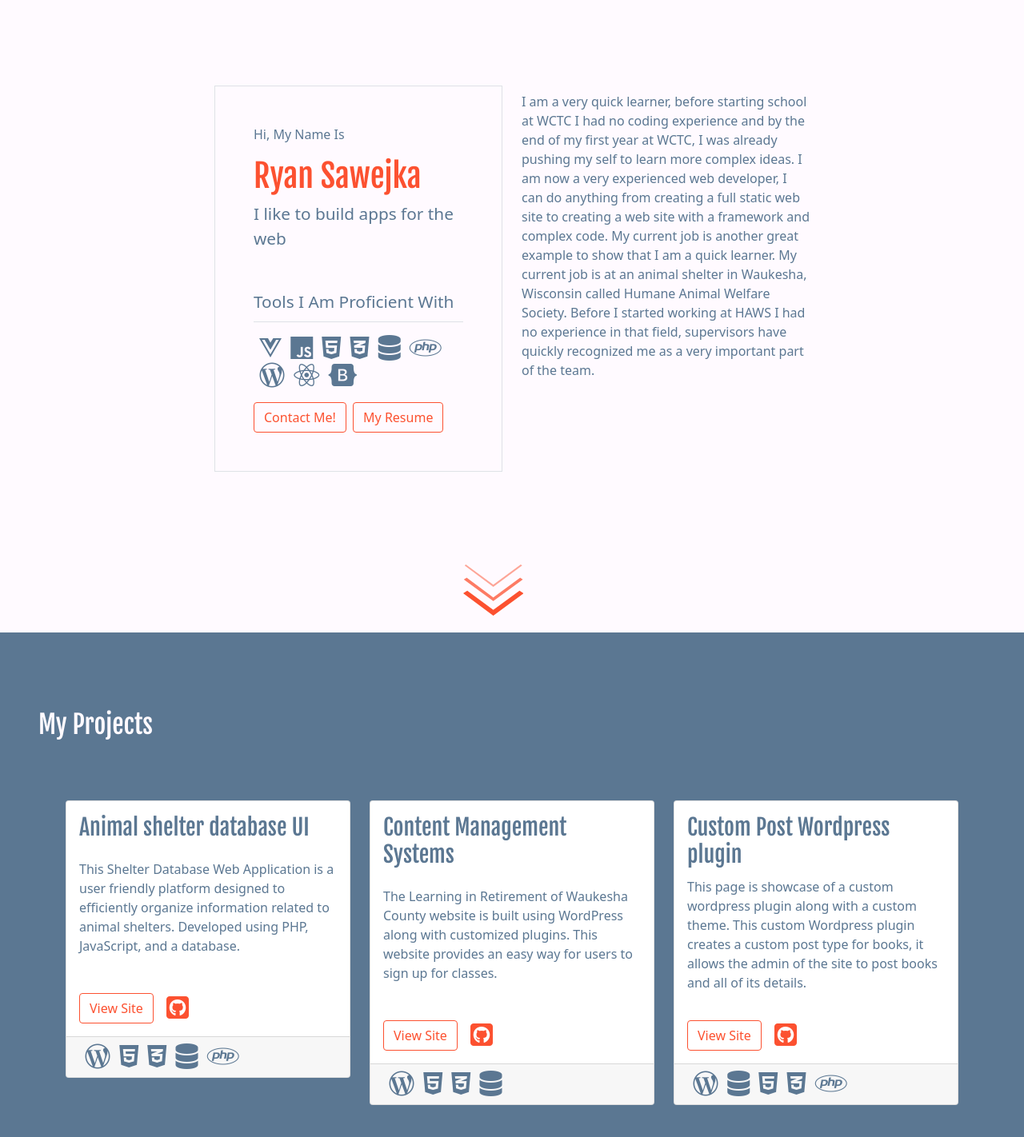
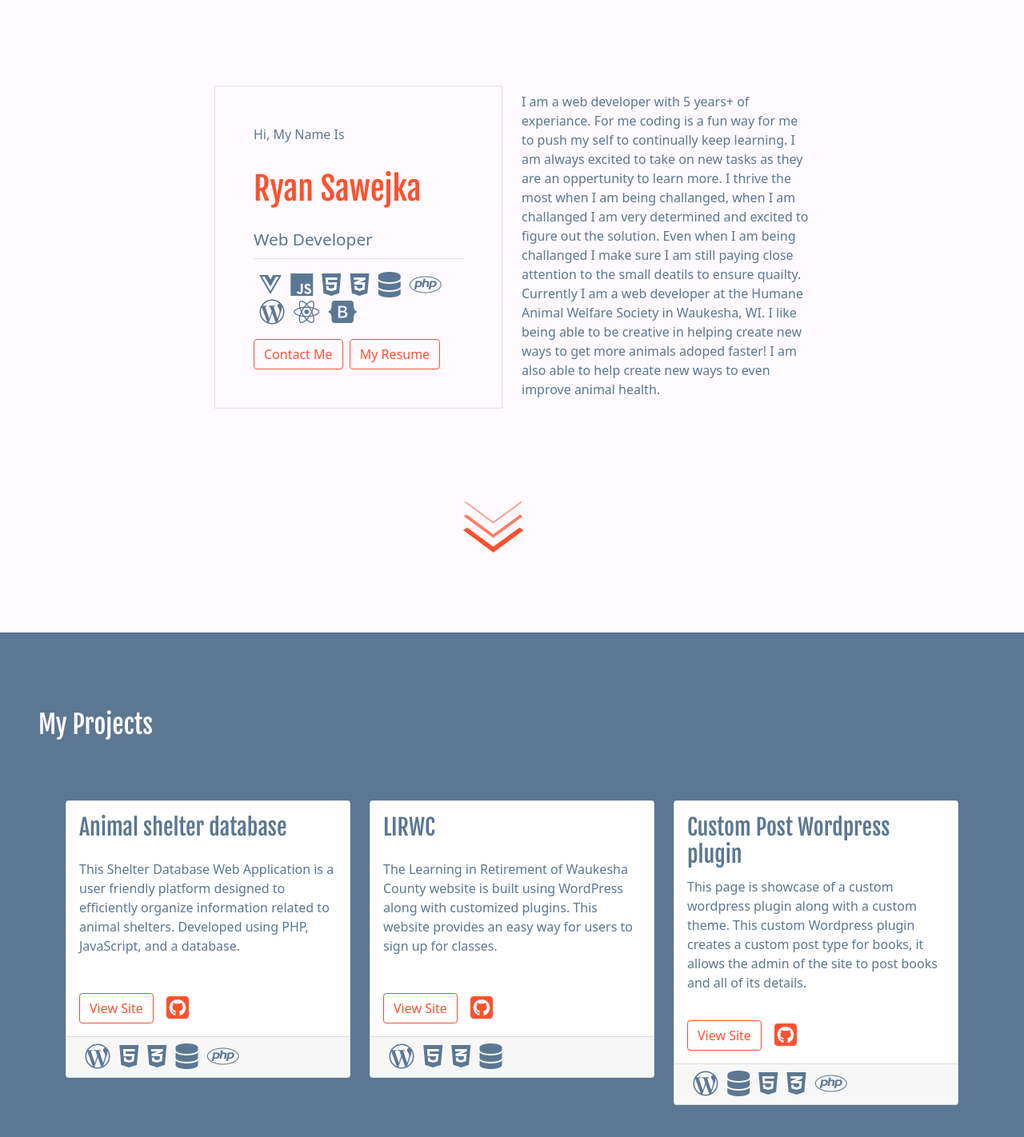
Before and after one commit to rsawejka/Portfolio, a PHP site: page / in a window 1280 px wide. Shown: the part 67-1489 px from the top of the page at 80% size. Run offline with PHP 8.4, Linux system fonts and the light colour scheme; some libraries are stand-ins or nearby versions.

Commit message:
new intro paragraph and small changes

```diff
--- a/includes/cardsTable.php
+++ b/includes/cardsTable.php
@@ -2,7 +2,7 @@
 $projects = array(
     array(
         7,
-        "Animal shelter database UI",
+        "Animal shelter database",
         "This Shelter Database Web Application is a user friendly platform designed to efficiently organize information related to animal shelters. Developed using PHP, JavaScript, and a database.",
         "<i data-toggle='tooltip' data-placement='bottom' title='Wordpress' class='fa-brands fa-wordpress-simple logoSize'></i>
          <i data-toggle='tooltip' data-placement='bottom' title='HTML' class='fa-brands fa-html5 logoSize'></i>
@@ -11,13 +11,13 @@ $projects = array(
          <i data-toggle='tooltip' data-placement='bottom' title='PHP' class='fa-brands fa-php logoSize'></i>",
         "<li>Uses PHP to manipulate date from a database</li>
         <li>Animal shelter database UI",
-        "https://rsawejka.bitlampsites.com/portfolio/Final/homePage.php",
+        "https://rsawejka.com/portfolio/shelterDB/",
         "This is the biggest project I have ever created, I worked on it for 10+ weeks straight! This project contains a custom database, and a frontend to display and manipulate all of the data. This project is based off my current jobs database that we use daily. It is a database that tracks all animals that come to an animal shelter. The database allows employees to adopt out animals, put them in foster and track any data needed for a specific animal. It also allows employees to track all medical information, medications, and vet requests.",
         "https://github.com/rsawejka/Shelter-Database"
     ),
     array(
         6,
-        "Content Management Systems",
+        "LIRWC",
         "The Learning in Retirement of Waukesha County website is built using WordPress along with customized plugins. This website provides an easy way for users to sign up for classes.",
         "<i data-toggle='tooltip' data-placement='bottom' title='Wordpress' class='fa-brands fa-wordpress-simple logoSize'></i>
          <i data-toggle='tooltip' data-placement='bottom' title='HTML' class='fa-brands fa-html5 logoSize'></i>
@@ -38,7 +38,8 @@ $projects = array(
          <i data-toggle='tooltip' data-placement='bottom' title='HTML' class='fa-brands fa-html5 logoSize'></i>
          <i data-toggle='tooltip' data-placement='bottom' title='CSS' class='fa-brands fa-css3-alt logoSize'></i>
          <i data-toggle='tooltip' data-placement='bottom' title='PHP' class='fa-brands fa-php logoSize'></i>",
-        "img/wordpressDev.png", "wpd/wordpress/wordpressfinal/",
+        "img/wordpressDev.png",
+        "https://rsawejka.com/?page_id=36",
         "This was one of my first big projects, the assignment was to create a website in WordPress about an author, using a database to store information. I chose to make mine about George RR Martin, because I love all of his work. Our Class had the option to use a child theme, but I decided to create my theme from scratch so I could have more control over the look of the website. This project includes things like...<ul><li>Custom WordPress Short Codes</li><li>Custom WordPress Post Type</li><li>WordPress Theme Created From Scratch</li><li>Custom WordPress Plugins</li></ul>",
         "https://github.com/rsawejka/WPD_final"
     ),
@@ -51,7 +52,7 @@ $projects = array(
         <i data-toggle='tooltip' data-placement='bottom' title='CSS' class='fa-brands fa-css3-alt logoSize'></i>
         <i data-toggle='tooltip' data-placement='bottom' title='JavaScript' class='fa-brands fa-js logoSize'></i>",
         "img/yaleHomePage.png",
-        "#",
+        "https://rsawejka.com/",
         "caption for indevidual project page",
         "https://github.com/rsawejka/rsblockfolder/tree/master/src/service-page"
     ),
@@ -65,7 +66,7 @@ $projects = array(
         <i data-toggle='tooltip' data-placement='bottom' title='PHP' class='fa-brands fa-php logoSize'></i>
         <i data-toggle='tooltip' data-placement='bottom' title='Database' class='fa-solid fa-database logoSize'></i>",
         "img/yaleHomePage.png",
-        "#",
+        "https://rsawejka.com/portfolio/checklists/",
         "caption for indevidual project page",
         "https://github.com/rsawejka/Shelter-Database"
     ),
@@ -79,7 +80,7 @@ $projects = array(
         <i data-toggle='tooltip' data-placement='bottom' title='PHP' class='fa-brands fa-php logoSize'></i>
         <i data-toggle='tooltip' data-placement='bottom' title='Database' class='fa-solid fa-database logoSize'></i>",
         "img/yaleHomePage.png",
-        "#",
+        "https://rsawejka.com/",
         "caption for indevidual project page",
         "https://github.com/rsawejka/LTRshortCode"
     ),
@@ -90,7 +91,7 @@ $projects = array(
         "<i data-toggle='tooltip' data-placement='bottom' title='HTML' class='fa-brands fa-html5 logoSize'></i>
         <i data-toggle='tooltip' data-placement='bottom' title='CSS' class='fa-brands fa-css3-alt logoSize'></i>",
         "img/yaleHomePage.png",
-        "#",
+        "https://rsawejka.com/portfolio/concordcat/",
         "caption for indevidual project page",
         "https://github.com/rsawejka/concordCat"
     ),
--- a/includes/home.php
+++ b/includes/home.php
@@ -6,9 +6,8 @@
 
                 <p class=" introScreenNormalText
             ">Hi, My Name Is</p>
-            <h1 id="ryan">Ryan Sawejka</h1>
-            <div class="introScreenNormalText">I like to build apps for the web</div>
-            <div class="introScreenNormalText pb-2 mt-5 border-bottom">Tools I Am Proficient With</div>
+            <h1 class="pt-3 pb-3 align-middle" id="ryan">Ryan Sawejka</h1>
+            <div class="introScreenNormalText pb-2 border-bottom">Web Developer</div>
             <div class="mt-3">
                 <i data-toggle='tooltip' data-placement='bottom' title='Vue JS' class="fa-brands fa-vuejs logoSize"></i>
                 <i data-toggle='tooltip' data-placement='bottom' title='JavaScript' class="fa-brands fa-js logoSize"></i>
@@ -20,7 +19,7 @@
                 <i data-toggle='tooltip' data-placement='bottom' title='React JS' class="fa-brands fa-react logoSize"></i>
                 <i data-toggle='tooltip' data-placement='bottom' title='Wordpress' class="fa-brands fa-bootstrap logoSize"></i>
             </div>
-                <button type="button" id="contactMe" class="mt-3 btn btn-outline-secondary"><a href="index.php#contact">Contact Me!</a></button>
+                <button type="button" id="contactMe" class="mt-3 btn btn-outline-secondary"><a href="index.php#contact">Contact Me</a></button>
             <a class="ms-1" href="img/MostUpdatedResume.docx" download>
                 <button type="button" id="contactMe" class="mt-3 btn btn-outline-secondary">My Resume</button>
             </a>
@@ -28,13 +27,10 @@
     </div>
     <div class="col-12 col-sm-12 col-md-12 col-lg-12 col-xl-6 mt-5">
         <div class="introTextBox2 mt-2">
-            I am a very quick learner, before starting school at WCTC I had no coding experience and by the end of my
-            first year at WCTC, I was already pushing my self to learn more complex ideas. I am now a very experienced
-            web developer, I can do anything from creating a full static web site to creating a web site with a
-            framework and complex code. My current job is another great example to show that I am a quick learner. My
-            current job is at an animal shelter in Waukesha, Wisconsin called Humane Animal Welfare Society. Before I
-            started working at HAWS I had no experience in that field, supervisors have quickly recognized me as a very
-            important part of the team.
+        I am a web developer with 5 years+ of experiance. For me coding is a fun way for me to push my self to continually keep learning.
+        I am always excited to take on new tasks as they are an oppertunity to learn more. I thrive the most when I am being challanged, when I am challanged I am very determined and excited to figure out the solution.
+        Even when I am being challanged I make sure I am still paying close attention to the small deatils to ensure quailty. Currently I am a web developer at the Humane Animal Welfare Society in Waukesha, WI.
+        I like being able to be creative in helping create new ways to get more animals adoped faster! I am also able to help create new ways to even improve animal health.
         </div>
     </div>
 </div>
```
